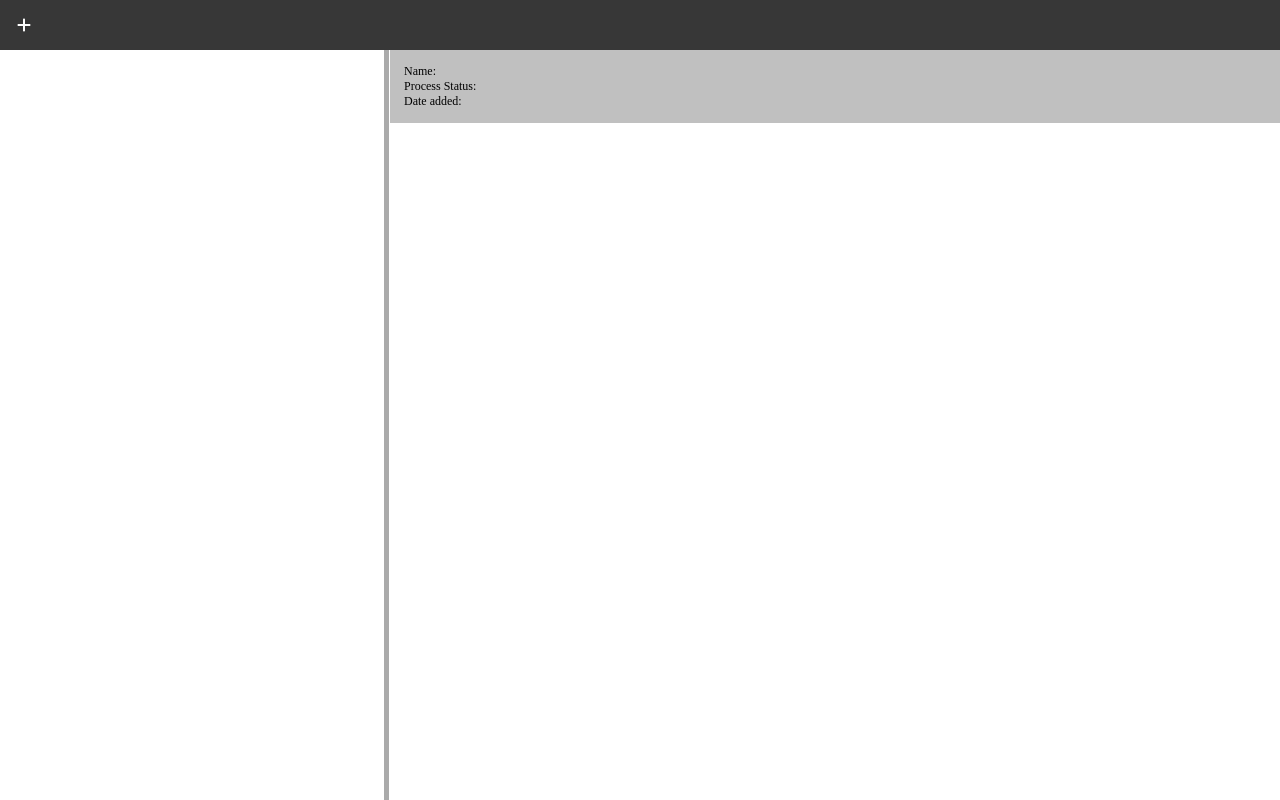
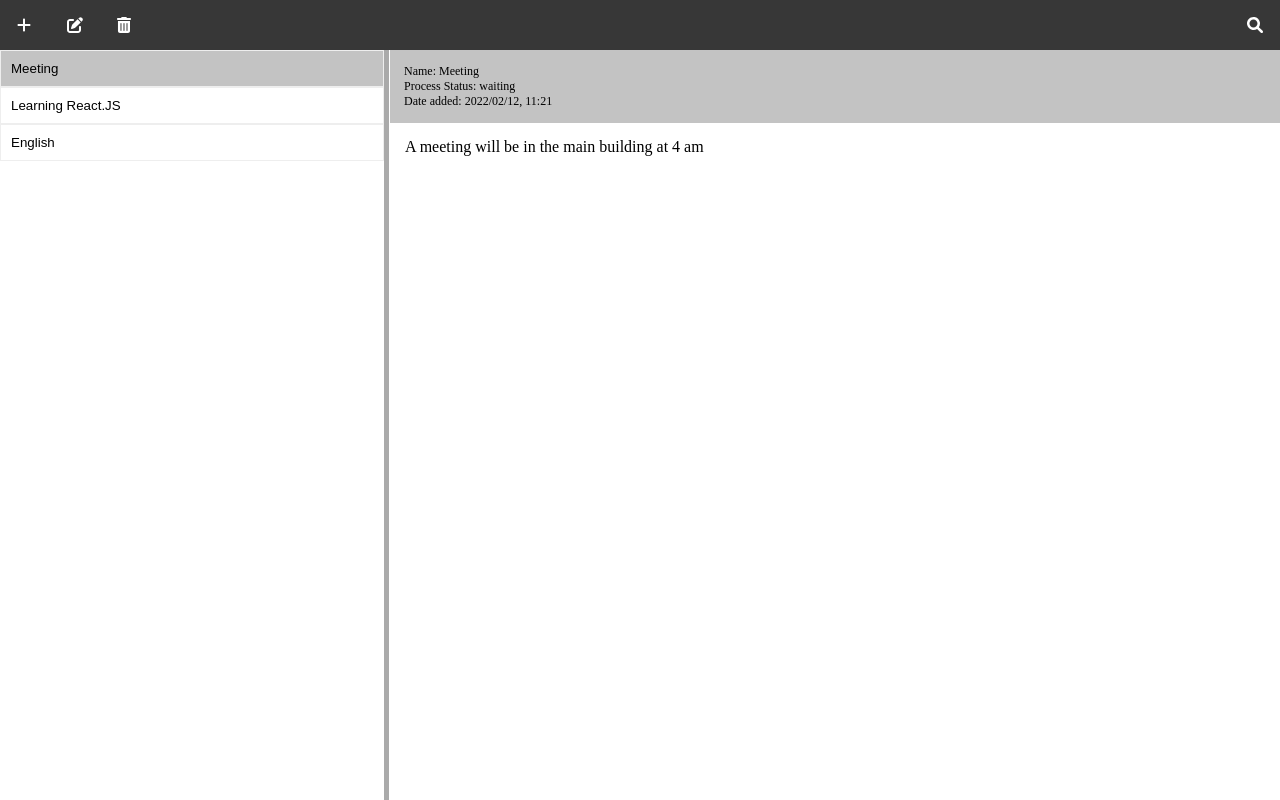
Before and after one commit to Mohammed-Hammood/todonotes, a React (Create React App) app: page / in a window 1280 px wide. Built offline with nearby package versions, Linux system fonts and the light colour scheme.

Commit message:
last update

```diff
--- a/public/index.html
+++ b/public/index.html
@@ -2,7 +2,7 @@
 <html lang="en">
   <head>
     <meta charset="utf-8" />
-    <link rel="icon" href="%PUBLIC_URL%/favicon.ico" />
+    <link rel="icon" href="%PUBLIC_URL%/favicon.png" />
     <meta name="viewport" content="width=device-width, initial-scale=1" />
     <meta name="theme-color" content="#000000" />
     <meta
--- a/src/App.js
+++ b/src/App.js
@@ -1,5 +1,4 @@
 import Home from "./components/home.js";
-
 function App() {
   return (
     <div className="App">
@@ -7,5 +6,4 @@ function App() {
     </div>
   );
 }
-
 export default App;
--- /dev/null
+++ b/src/components/fake-initial-todos.js
@@ -0,0 +1,23 @@
+import { getFullDate } from "./DOM";
+const todo1 = {
+    name: 'Meeting',
+    id:0,
+    date: getFullDate(),
+    description:'A meeting will be in the main building at 4 am',
+    processStatus:"waiting"
+};
+const todo2 = {
+    name: 'Learning React.JS',
+    id:1,
+    date: getFullDate(),
+    description:'Learning React.JS to build SPA',
+    processStatus:"completed"
+};
+const todo3 = {
+    name: 'English',
+    id:2,
+    date: getFullDate(),
+    description:'Learn, and practice English everyday',
+    processStatus:"in-process"
+};
+export const fakeToDoNotes = [todo1, todo2, todo3];
--- a/src/components/home.js
+++ b/src/components/home.js
@@ -1,4 +1,4 @@
-import './styling/home.scss';
+import '../styling/home.scss';
 import { getActiveToDoId, getToDoList, updateToDoNote, getToDoNote, searchToDoByName } from './localStorage';
 import { useState } from 'react';
 import { getFullDate, modalToggle, mouseDown } from './DOM';
--- a/src/components/localStorage.js
+++ b/src/components/localStorage.js
@@ -1,10 +1,19 @@
+import { fakeToDoNotes } from "./fake-initial-todos";
 //localStorage.js contains all functions that do operation on localStorage and their names tell what they do.
 //localStorage.js содержит все функции, которые выполняют операции с localStorage, и их имена говорят о том, что они делают.
 
 //function returns/creates an array contains TODO notes in the local storage
 //функция возвращает/создает массив, содержащий записи TODO в локальном хранилище
+
 export const getToDoList = ()=> {
-    const data = JSON.parse(localStorage.getItem("data")) || localStorage.setItem("data", JSON.stringify([])) || [];
+    let data = [];
+    if(localStorage.getItem('data') === null){
+        //fake todo notes.
+        data = fakeToDoNotes;
+        localStorage.setItem("data", JSON.stringify(fakeToDoNotes));
+    }else {
+         data = JSON.parse(localStorage.getItem("data"));
+    }
     return data;
 }
 //functions update (Add/DELETE/EDIT) object of TODO notes in the local storage. operation variable tells which operation shoud perform.
```
Also changed, not shown: public/favicon.png (added), src/styling/home.scss (renamed from src/components/styling/home.scss), 1 other file (tests, documents, lock files or other folders).
